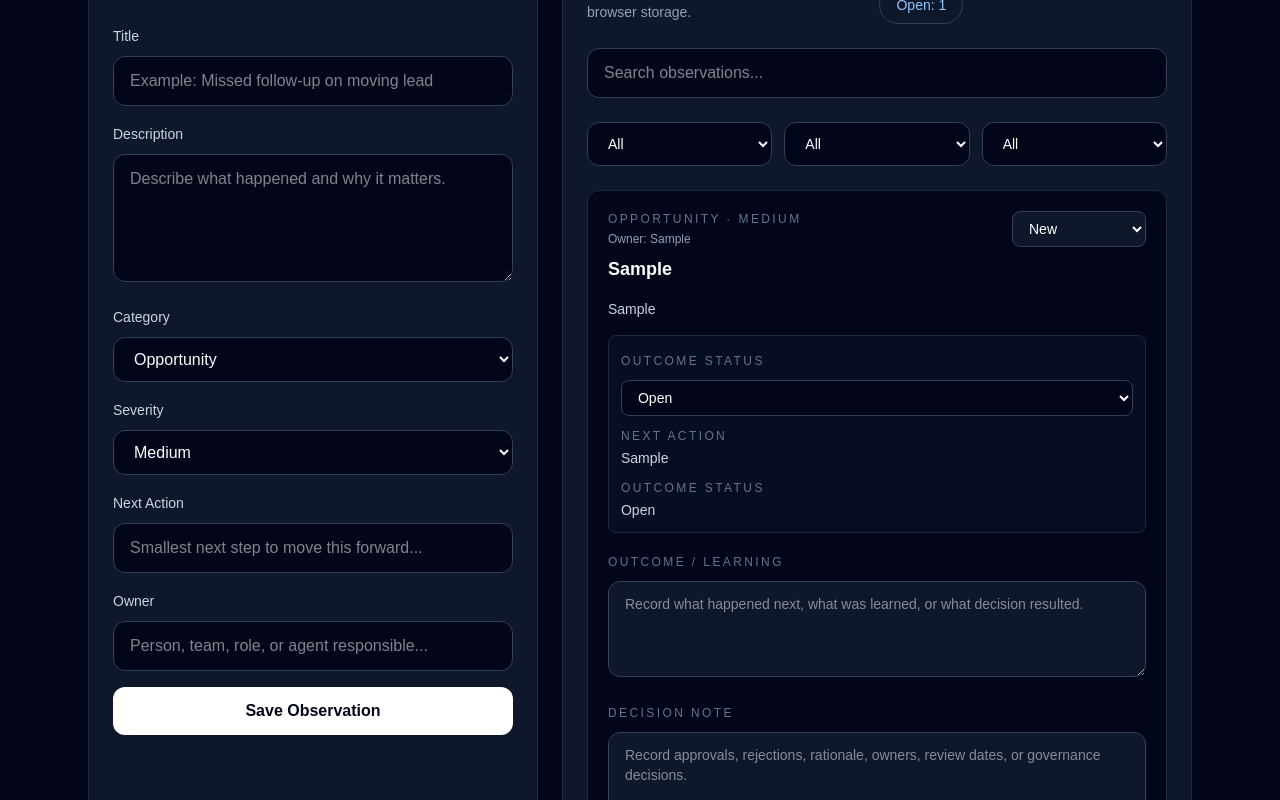
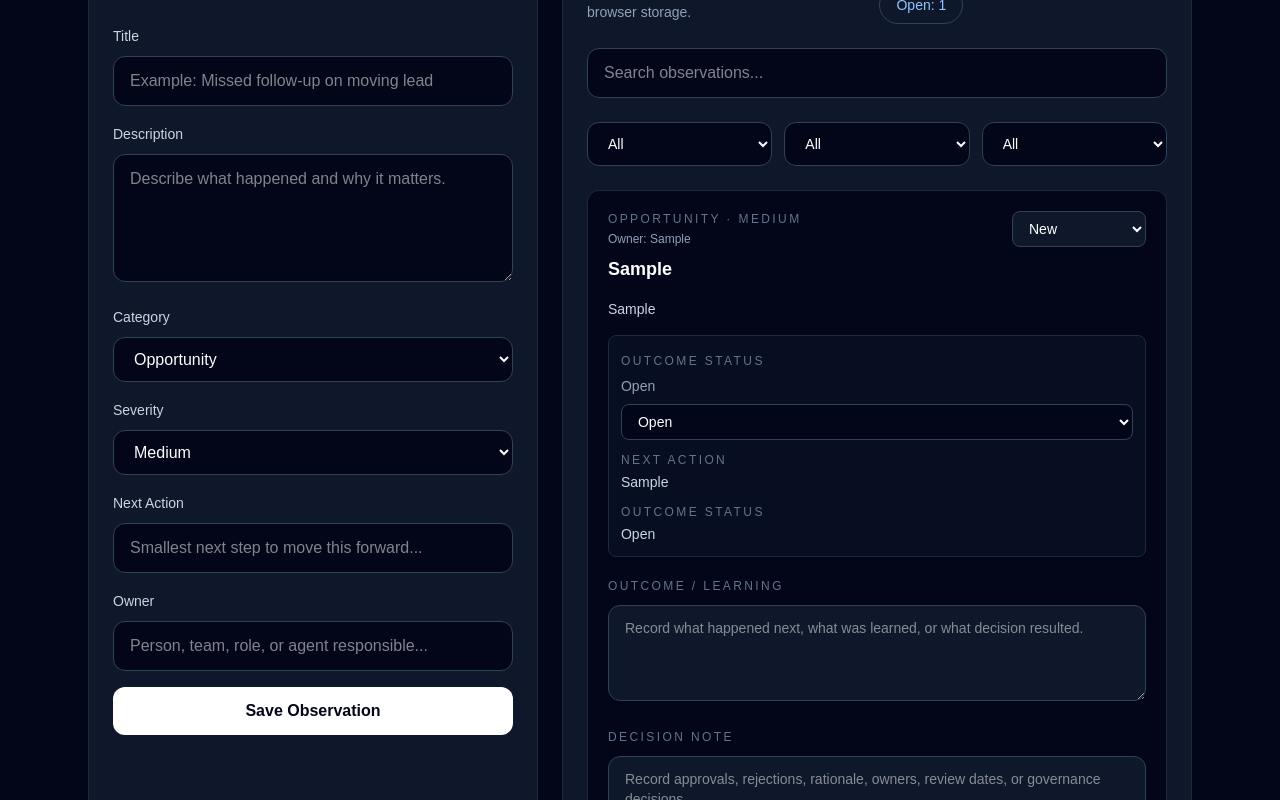
Before and after one commit to Simbaboop/GinzaAIpro, a Next.js app in the folder apps/ginzaaipro-dashboard/: page / in a window 1280 px wide. Both pictures are taken after typing "Sample", "Sample", "Sample", "Sample" into the empty fields and a click on the button "Save Observation". Shown: the part 301-1101 px from the top of the page. Built offline with nearby package versions, Linux system fonts and the light colour scheme.

Commit message:
Visualize observation outcome status

```diff
--- a/apps/ginzaaipro-dashboard/src/app/page.tsx
+++ b/apps/ginzaaipro-dashboard/src/app/page.tsx
@@ -385,6 +385,13 @@ export default function Home() {
                         <label className="text-xs uppercase tracking-[0.2em] text-slate-500">
                           Outcome Status
                         </label>
+                        <p
+                          className={`mt-1 text-sm font-medium ${getOutcomeStatusColor(
+                            observation.outcomeStatus,
+                          )}`}
+                        >
+                          {observation.outcomeStatus}
+                        </p>
 
                         <select
                           className="mt-2 w-full rounded-lg border border-slate-700 bg-slate-950 px-3 py-2 text-sm text-white outline-none focus:border-slate-400"
```
